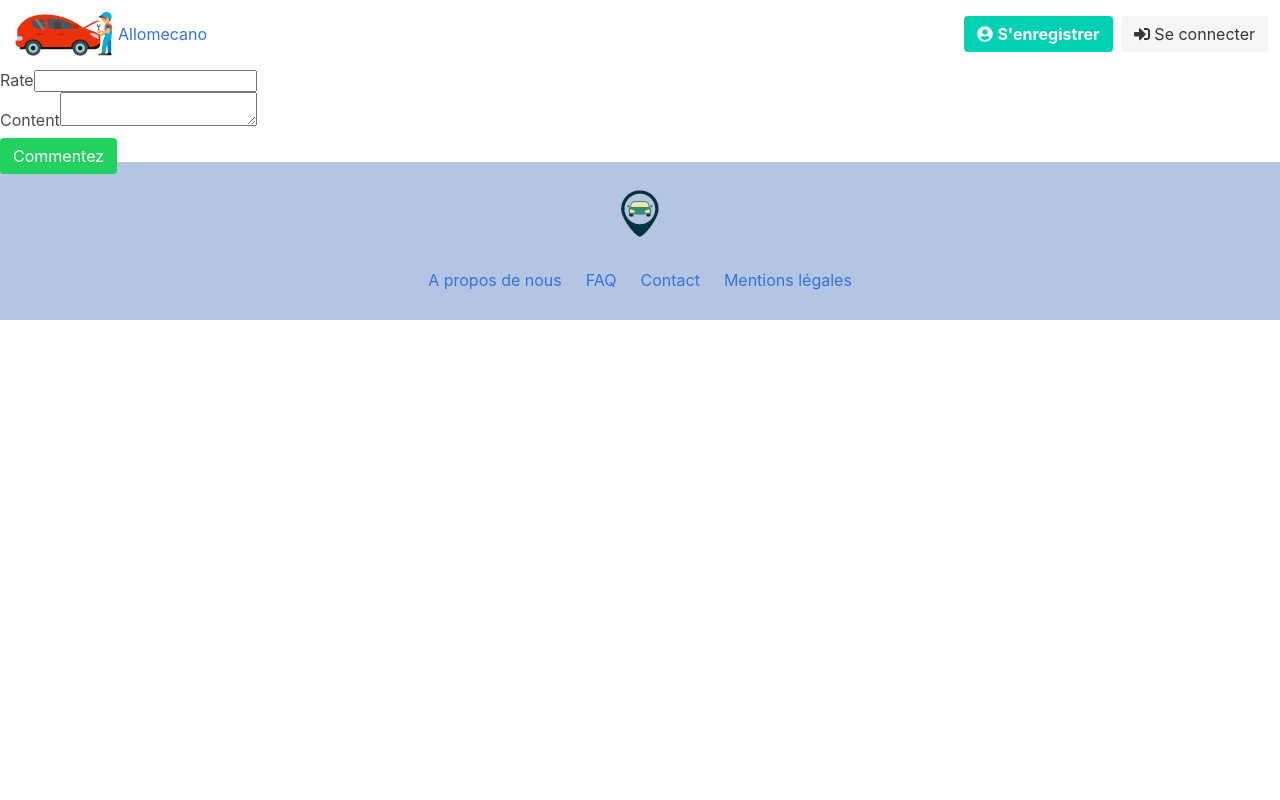
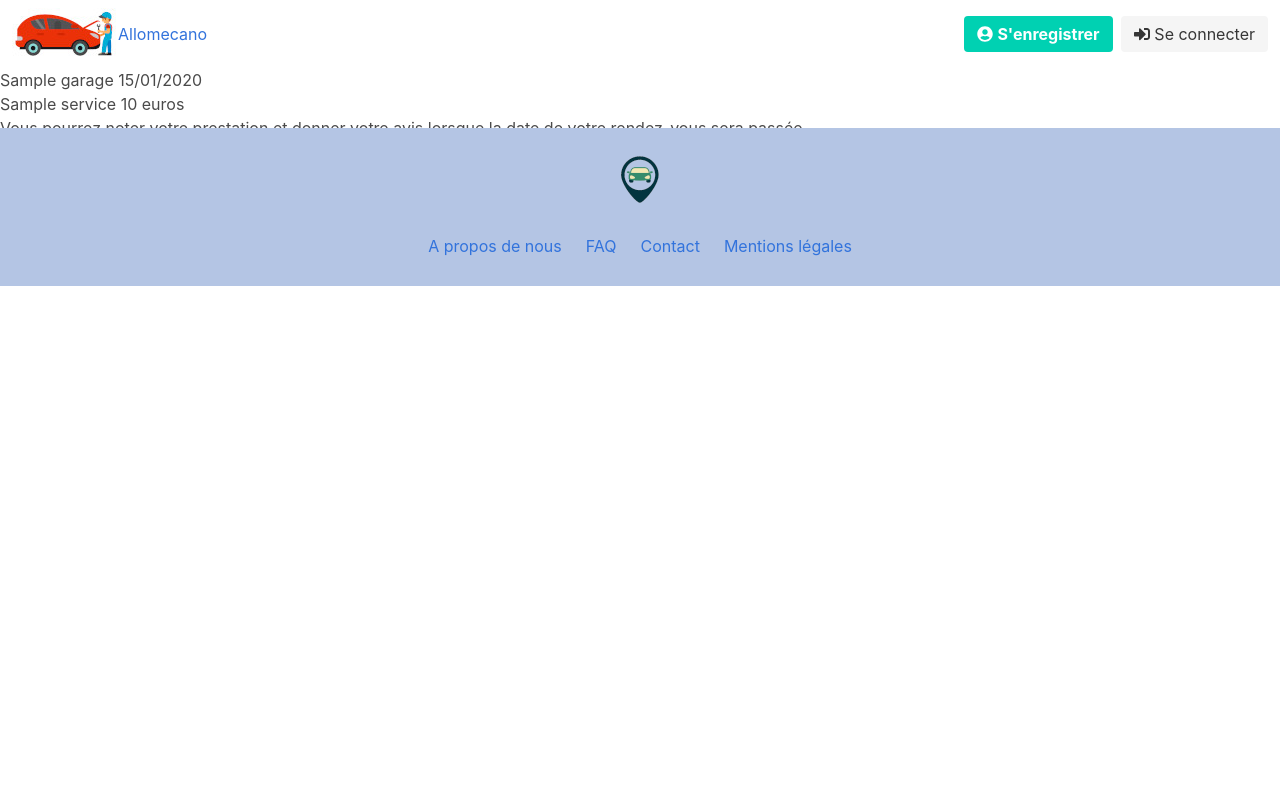
Before and after one commit to sebastien017/Allomecano, a Symfony app: template allomecano_project/templates/planning/reservation-history.html.twig in a window 1280 px wide. Run offline with Twig, Linux system fonts and the light colour scheme; the template is opened without the code that fills it: most values are stand-ins (such as "Sample title", 1, 10 or a date in 2020); form fields are guessed from the names that the template uses; some libraries are stand-ins or nearby versions.

Commit message:
Ajout d'un avis/note sur une prestation

```diff
--- a/allomecano_project/src/Controller/UserController.php
+++ b/allomecano_project/src/Controller/UserController.php
@@ -169,7 +169,7 @@ class UserController extends AbstractController
                 $em = $this->getDoctrine()->getManager();
                 $em->persist($garage);
                 $em->flush();
-                // On redirige l'utilisateur sur la page de login
+
                 return $this->redirectToRoute('profile', ['id' => $garage->getUser()->getId()]);
             }
         return $this->render('security/edit-garage.html.twig', [
--- a/allomecano_project/templates/planning/reservation-history.html.twig
+++ b/allomecano_project/templates/planning/reservation-history.html.twig
@@ -3,28 +3,32 @@
 {% block title %}Allomecano | Historique de vos rendez-vous.{% endblock %}
 
 {% block body %}
-<h2>{{ user.firstname }} {{ user.lastname }}</h2>
+<h2>{{ visit.garage.name }} {{ visit.date|date('d/m/Y') }}</h2>
 
+{{ visit.service.name }} {{ visit.service.price }} euros
 
-{% for visit in user.visit %}
-{{ visit.garage.name }}<br>
-{{ visit.date|date('d/m/Y') }}<br>
-{{ visit.service.name }} {{ visit.service.price }} euros
-{% for comment in user.comment %}
-    <p>{{ comment.rate }}</p>
-    <p>{{ comment.content }}</p>
-{% endfor %}
+    {# {% for comment in visit.garage.comments %} #}
+{% if date() > date(visit.date) %}
+    {% set comment = visit.garage.commentFromUser(app.user) %}
+            {% if comment is not null %}
+        <p>Note : {% include 'partials/rating.html.twig' with {'rating': comment.rate } %}</p>
+        <p>{{ comment.content }}</p>
+    {# {% endfor %} #}
 
-{% endfor %}
-    {{ dump(user.comment) }}
-
-
+    {# {{ dump(visit.garage) }} #}
+    {% else %}
+<h1><strong>Votre avis compte !</strong></h1>
     {{ form_start(formComment) }}
     {{ form_row(formComment.rate) }}
     {{ form_row(formComment.content) }}
 
-        <button class="button is-success mt-1" id="button">Commentez</button>
+        <button class="button is-success mt-1" id="button">Donnez votre avis</button>
 
     {{ form_end(formComment) }}
+    {% endif %}
+
+{% else %}
+<p>Vous pourrez noter votre prestation et donner votre avis lorsque la date de votre rendez-vous sera passée.</p>
+{% endif %}
 
 {% endblock %}
```
Also changed, not shown: allomecano_project/src/Controller/PlanningController.php (+7 -6 lines), allomecano_project/templates/security/profile.html.twig (+7 -0 lines).
